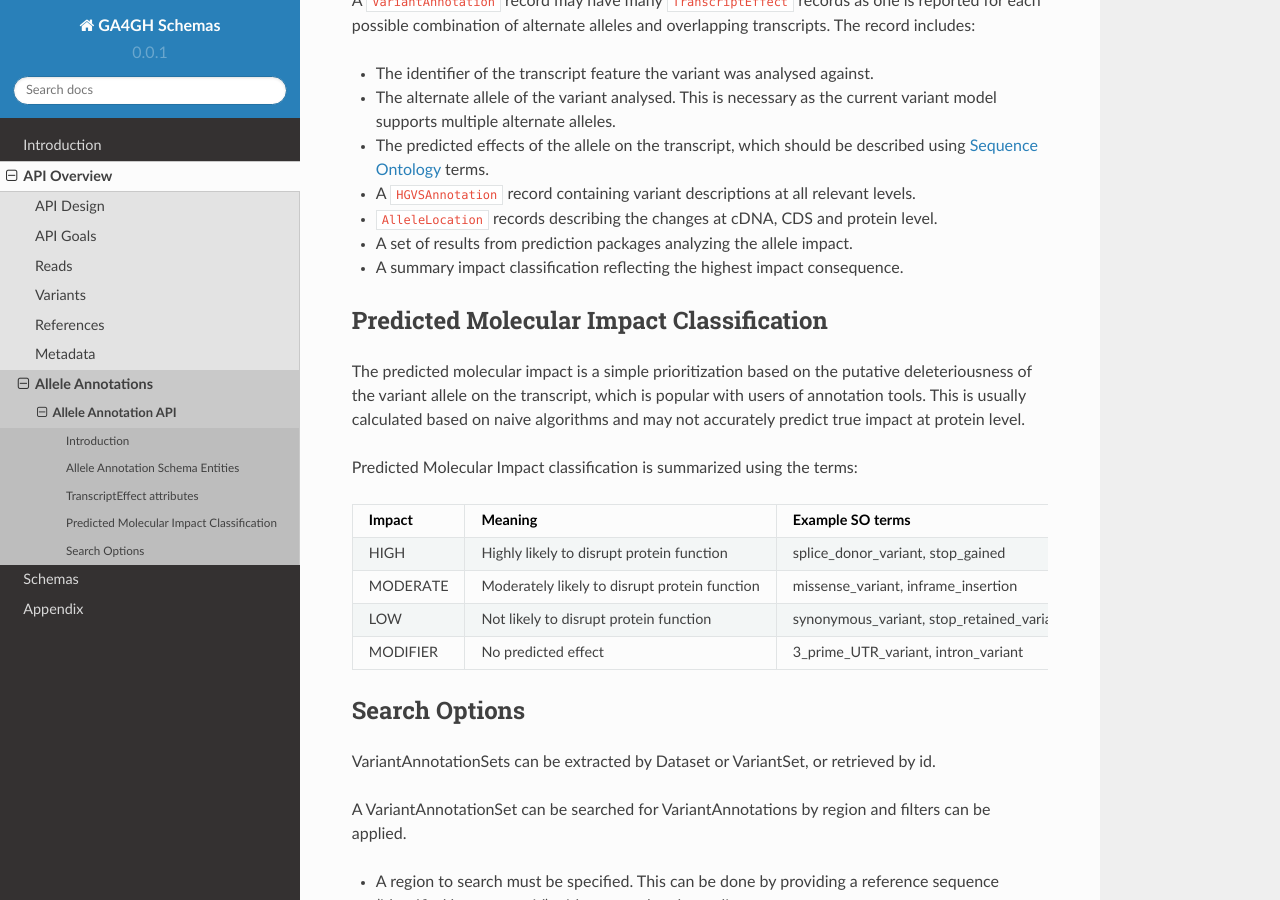
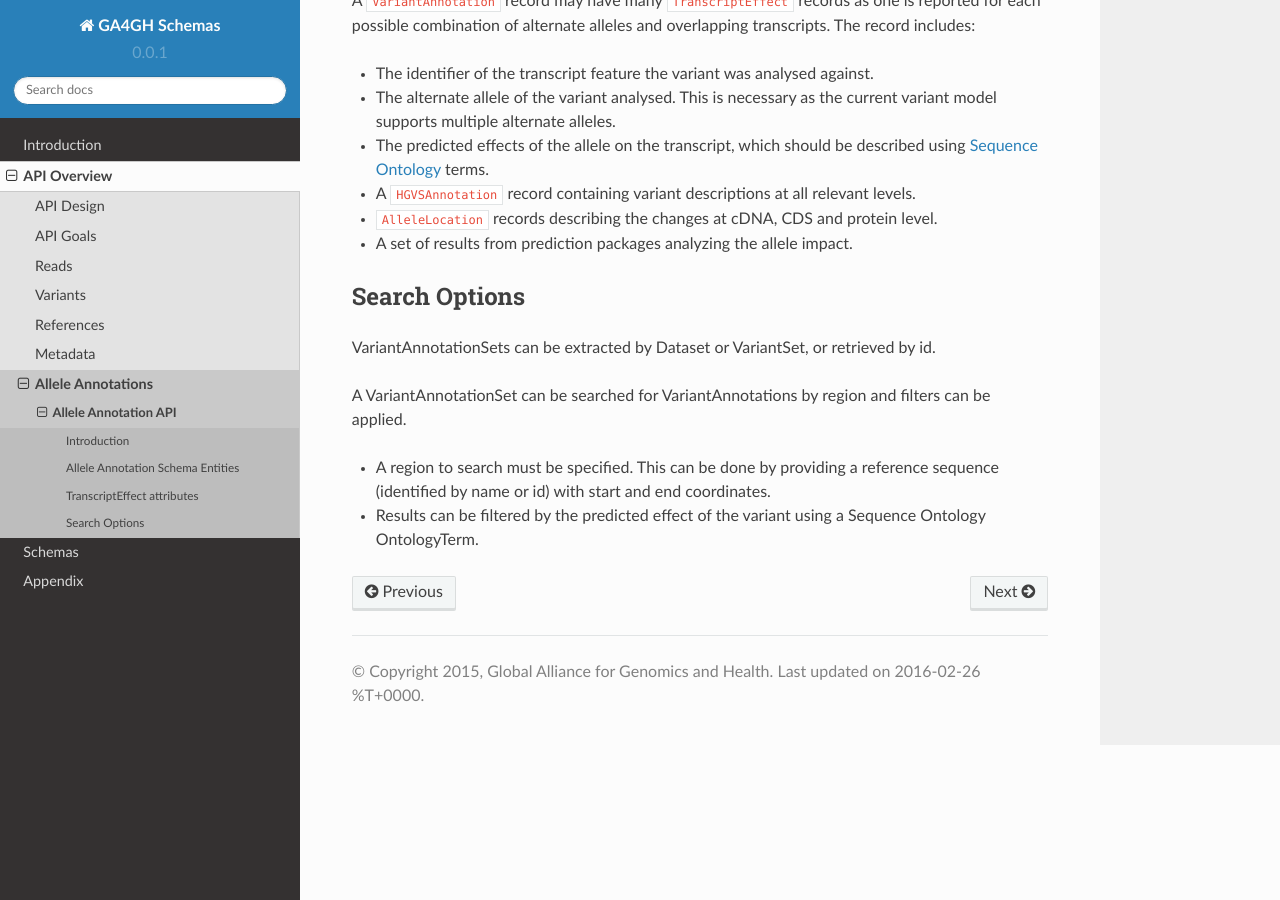
Before and after one commit to ga4gh/ga4gh-schemas, a Sphinx documentation site: the page built from doc/source/api/alleleAnnotations.rst, in a window 1280 px wide and 900 px high, scrolled down 1385 px. Built offline with Sphinx 7.4.7 and the Read the Docs theme 2.0.0, drawn with Linux system fonts in a browser that asks for light colours; pages that are not in the unit, such as notebooks, are missing from menus.

Commit message:
update docs to remove impact

```diff
--- a/doc/source/api/alleleAnnotations.rst
+++ b/doc/source/api/alleleAnnotations.rst
@@ -63,29 +63,6 @@ transcripts. The record includes:
 * A ``HGVSAnnotation`` record containing variant descriptions at all relevant levels.
 * ``AlleleLocation`` records describing the changes at cDNA, CDS and protein level.
 * A set of results from prediction packages analyzing the allele impact.
-* A summary impact classification reflecting the highest impact consequence.
-
-Predicted Molecular Impact Classification
-@@@@@@@@@@@@@@@@@@@@@@@@@@@@@@@@@@@@@@@@@
-
-The predicted molecular impact is a simple prioritization based on the putative
-deleteriousness of the variant allele on the transcript, which is popular with
-users of annotation tools. This is usually calculated based on naive algorithms
-and may not accurately predict true impact at protein level.
-
-Predicted Molecular Impact classification is summarized using the terms:
-
-+----------+-----------------------------------------------+-------------------------------------------+
-| Impact   | Meaning                                       | Example SO terms                          |
-+==========+===============================================+===========================================+
-| HIGH     | Highly likely to disrupt protein function     | splice_donor_variant, stop_gained         |
-+----------+-----------------------------------------------+-------------------------------------------+
-| MODERATE | Moderately likely to disrupt protein function | missense_variant, inframe_insertion       |
-+----------+-----------------------------------------------+-------------------------------------------+
-| LOW      | Not likely to disrupt protein function        | synonymous_variant, stop_retained_variant |
-+----------+-----------------------------------------------+-------------------------------------------+
-| MODIFIER | No predicted effect                           | 3_prime_UTR_variant, intron_variant       |
-+----------+-----------------------------------------------+-------------------------------------------+
 
 Search Options
 @@@@@@@@@@@@@@
```
